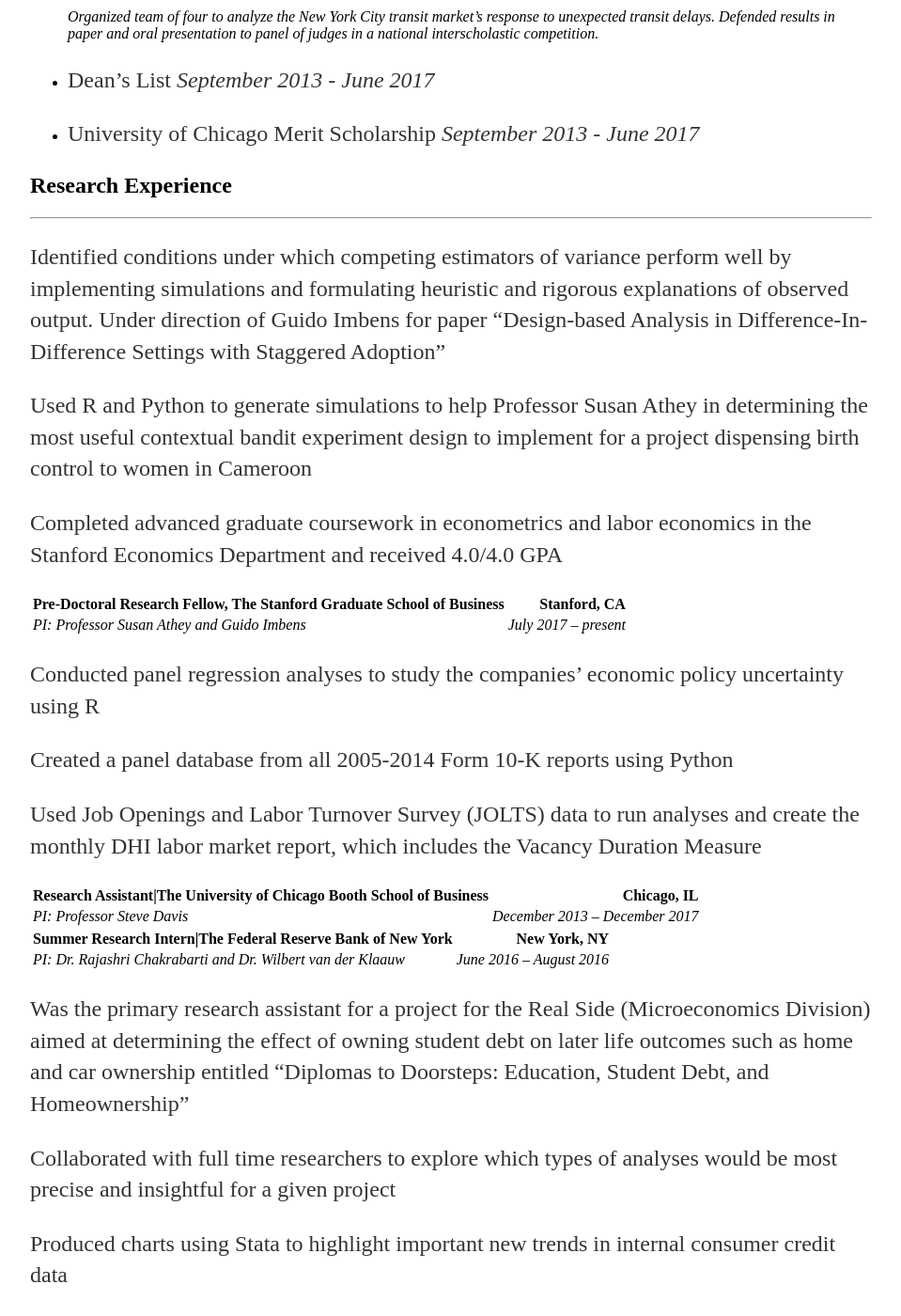
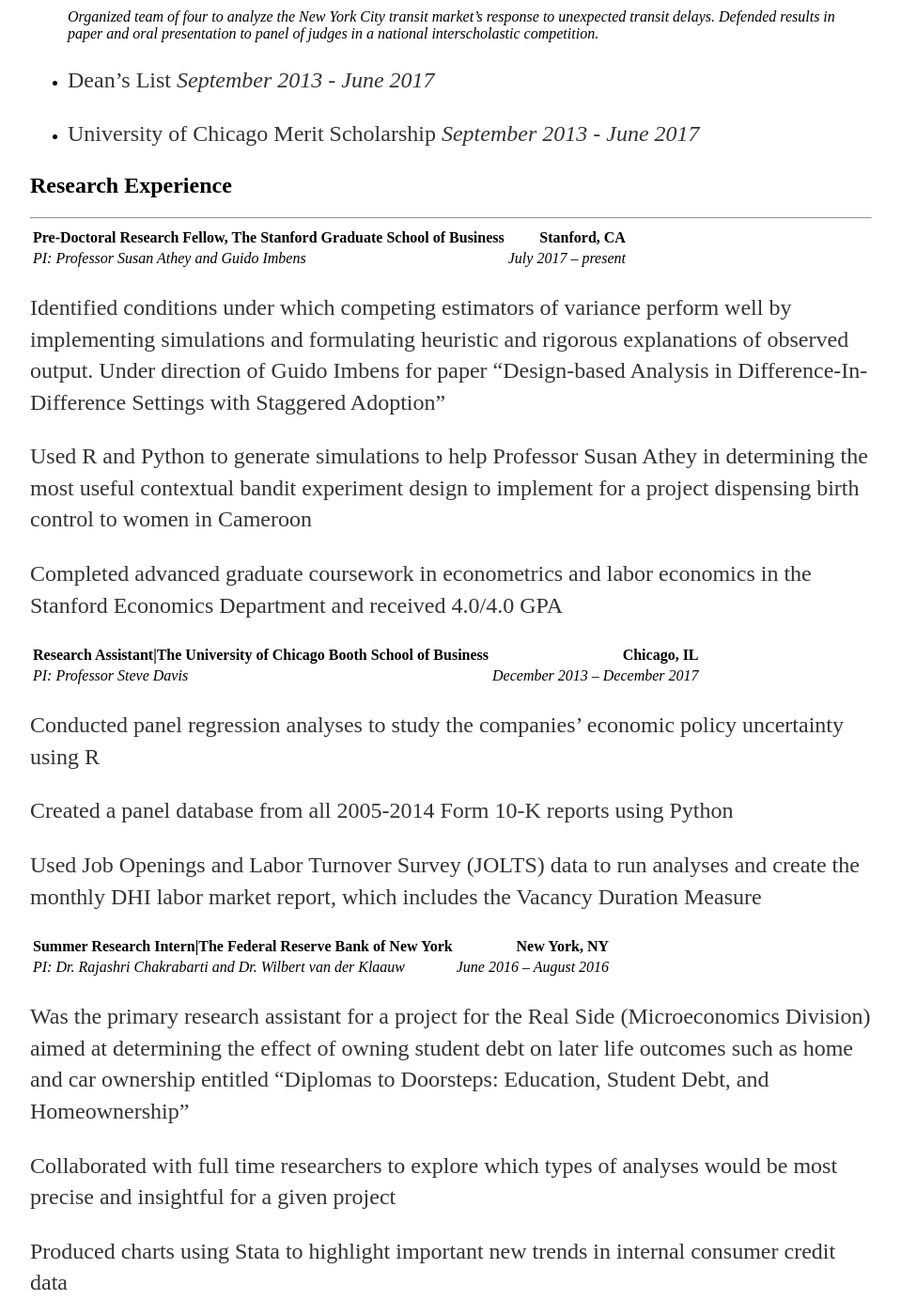
Before and after one commit to lcurrier/lcurrier.github.io, a Jekyll site: the page built from cv/index.html, in a window 1280 px wide and 1400 px high, scrolled down 739 px. Shown: the whole window at 94% size, without its empty margins (160-1119 px from the left). Built offline with Jekyll 4.4.1, drawn with Linux system fonts in a browser that asks for light colours.

Commit message:
Update index.html

```diff
--- a/cv/index.html
+++ b/cv/index.html
@@ -71,14 +71,11 @@
 <td style="text-align: left;"><em>PI: Professor Susan Athey and Guido Imbens</em></td>
 <td style="text-align: right;"><em>July 2017 – present</em></td>
 </tr>
-</tbody>
+<table>
 <tbody>
 <p>Identified conditions under which competing estimators of variance perform well by implementing simulations and formulating heuristic and rigorous explanations of observed output. Under direction of Guido Imbens for paper “Design-based Analysis in Difference-In-Difference Settings with Staggered Adoption”</p>
 <p>Used R and Python to generate simulations to help Professor Susan Athey in determining the most useful contextual bandit experiment design to implement for a project dispensing birth control to women in Cameroon</p>
 <p>Completed advanced graduate coursework in econometrics and labor economics in the Stanford Economics Department and received 4.0/4.0 GPA</p>
-</tbody>
-<tbody>
-</table>
 <table>
 <tbody>
 <tr class="odd">
@@ -90,6 +87,7 @@
 <td style="text-align: right;"><em>December 2013 – December 2017</em></td>
 </tr>
 </tbody>
+</table>
 <p>Conducted panel regression analyses to study the companies’ economic policy uncertainty using R</p>
 <p>Created a panel database from all 2005-2014 Form 10-K reports using Python</p>
 <p>Used Job Openings and Labor Turnover Survey (JOLTS) data to run analyses and create the monthly DHI labor market report, which includes the Vacancy Duration Measure</p>
```
